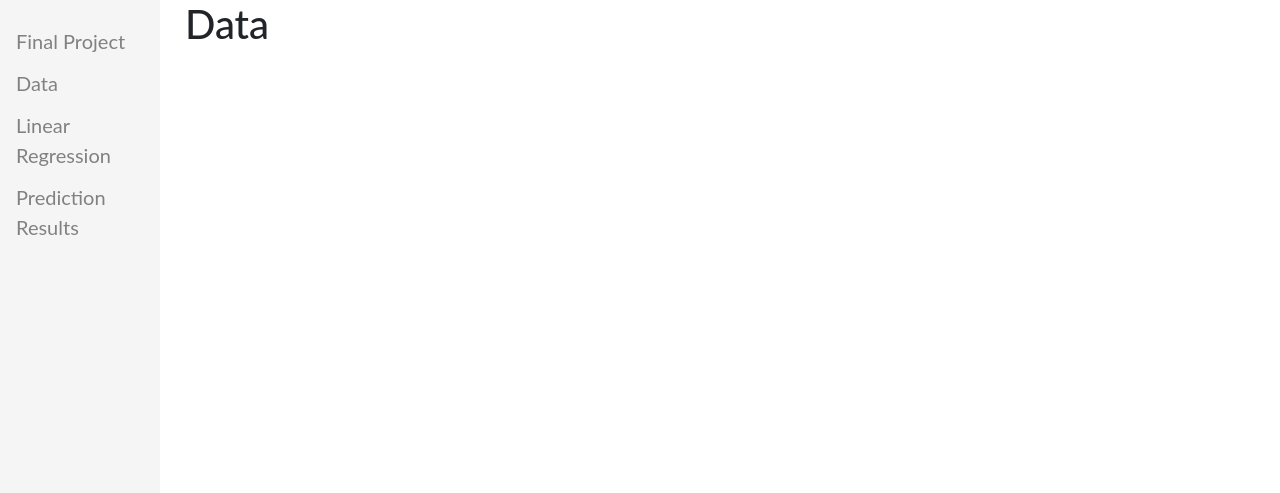
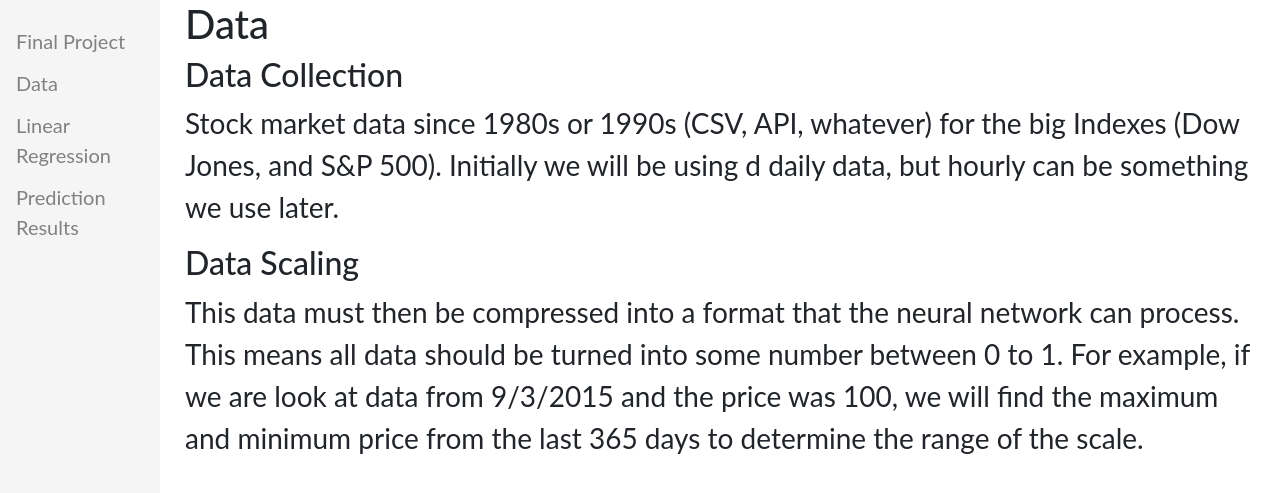
Before and after one commit to mingusone/FerengAI, a Flask app: template templates/data.html in a window 1280 px wide. Shown: the top 493 px of the page. Run offline with Flask 2, Linux system fonts and the light colour scheme; the template is opened without the code that fills it, so the values that code supplies are empty; some libraries are stand-ins or nearby versions.

Commit message:
images for html and other edits

```diff
--- a/app.py
+++ b/app.py
@@ -13,15 +13,15 @@ app = Flask(__name__)
 def index():
     return render_template("index.html")
 
-@app.route("/")
+@app.route("/data")
 def data():
     return render_template("data.html")
 
-@app.route("/")
+@app.route("/linealreg")
 def linealreg():
     return render_template("linealreg.html")
 
-@app.route("/")
+@app.route("/predictreg")
 def predictreg():
     return render_template("predictreg.html")
 
--- a/templates/data.html
+++ b/templates/data.html
@@ -53,6 +53,13 @@
 <div class="main">
     <div class="container-fluid">
         <h1>Data </h1>
+        <h2>Data Collection</h2>
+        <p> Stock market data since 1980s or 1990s (CSV, API, whatever) for the big Indexes (Dow Jones, and S&P 500). Initially we will be using d daily data, but hourly can be something we use later.
+        </p>
+        <h2>Data Scaling</h2>
+
+        <p>This data must then be compressed into a format that the neural network can process. This means all data should be turned into some number between 0 to 1. For example, if we are look at data from 9/3/2015 and the price was 100, we will find the maximum and minimum price from the last 365 days to determine the range of the scale.
+        </p>
     </div>
 </div>
 
```
Also changed, not shown: static/images/datacollection.jpg (added), static/images/dataprocess.jpg (added), static/images/datatraining.png (added).
